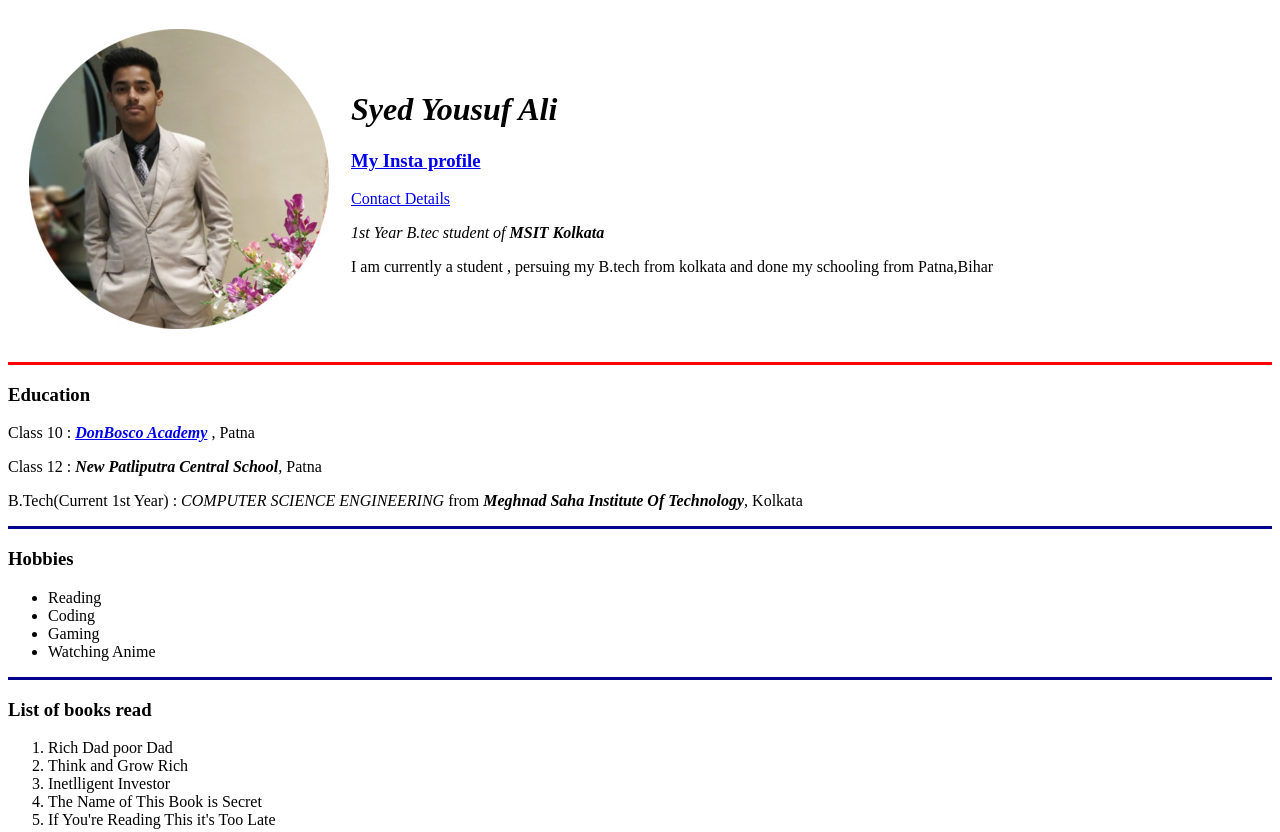
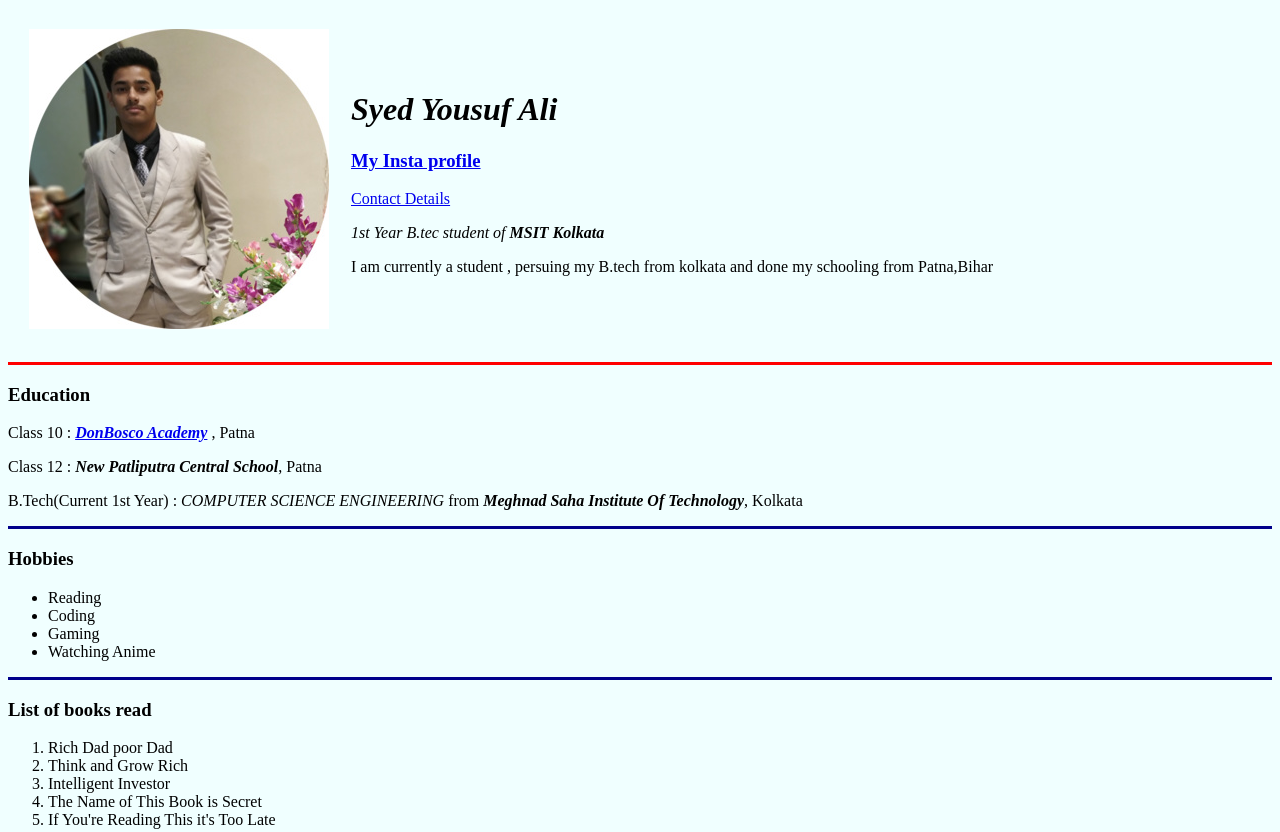
Before and after one commit to YousufAli07/CV, a plain HTML site: page index.html in a window 1280 px wide. Shown: the top 832 px of the page. Drawn offline with Linux system fonts and the light colour scheme.

Commit message:
Update index.html

```diff
--- a/index.html
+++ b/index.html
@@ -6,7 +6,7 @@
     <title>Yousuf's HomePage</title>
 </head>
 
-<body>
+<body style="background-color: azure;">
     <table cellspacing="20">
         <tr>
             <td>
@@ -43,7 +43,7 @@
     <ol>
         <li>Rich Dad poor Dad</li>
         <li>Think and Grow Rich</li>
-        <li> Inetlligent Investor </li>
+        <li> Intelligent Investor </li>
         <li>The Name of This Book is Secret</li>
         <li>If You're Reading This it's Too Late</li>
 
```
